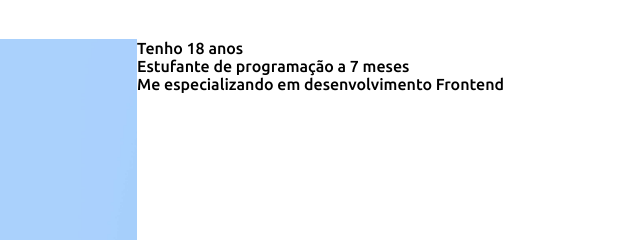
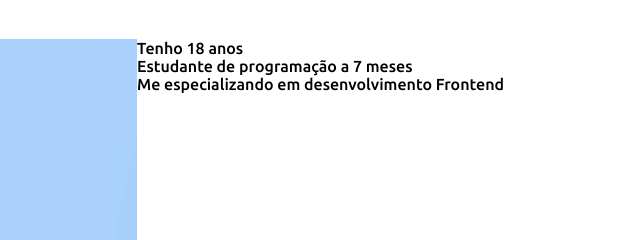
Before and after one commit to gabiediasalves/Portfolio, a plain HTML site: page index.html in a window 1280 px wide. Shown: the part 753-993 px from the top of the page, 473-1113 px from the left. Drawn offline with Linux system fonts and the light colour scheme.

Commit message:
correção do texto

```diff
--- a/index.html
+++ b/index.html
@@ -39,7 +39,7 @@
     <img id="img_about" src="img/img_about.jpg" alt="img About" width="500px">
     <div class="texto">
       <p>Tenho 18 anos</p>
-      <p> Estufante de programação a 7 meses</p>
+      <p> Estudante de programação a 7 meses</p>
       <p>Me especializando em desenvolvimento Frontend</p>
     </div>
 
```
